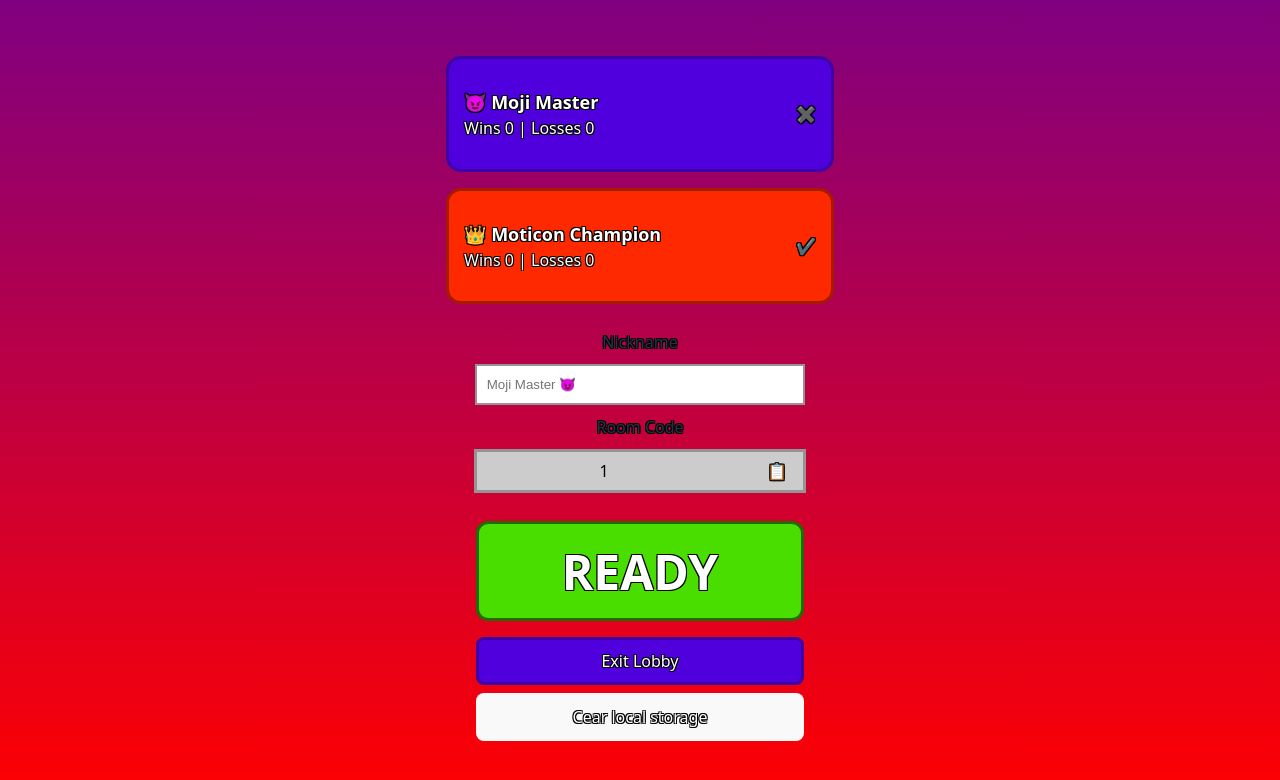
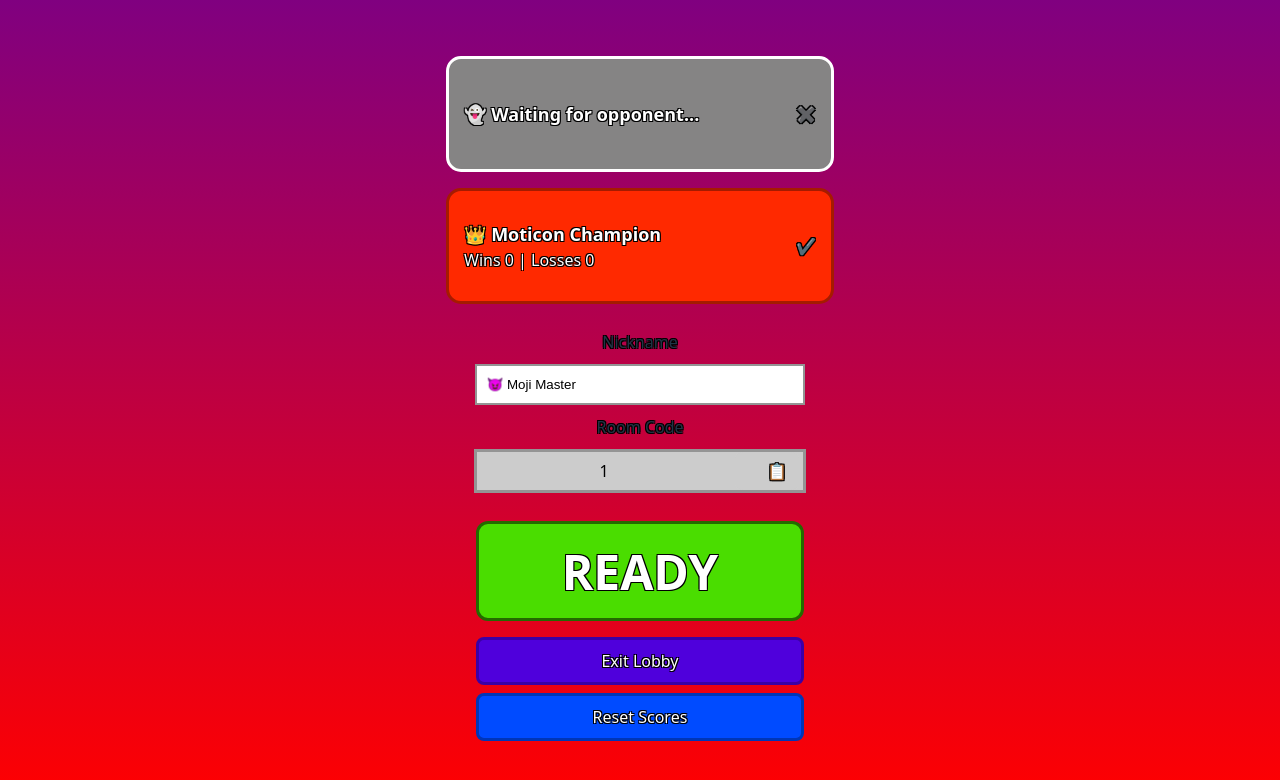
Before and after one commit to HazyWinner555/emoji-dualing, a React (Vite) app in the folder emoji-dueling/: page /1/1/lobby in a window 1280 px wide. Shown: the top 780 px of the page. Built offline with nearby package versions, Linux system fonts and the light colour scheme; no server answers.

Commit message:
Basically fully functional
Username is passed between pages, css works, gameplay works, random numbers work, everything is good :D

```diff
--- a/emoji-dueling/src/Pages/Duel.jsx
+++ b/emoji-dueling/src/Pages/Duel.jsx
@@ -22,7 +22,7 @@ function Duel(props) {
     const opponentIsHost = !userIsHost
 
     // username and lives is for display in the boxes, and for tracking when the game ends.
-    const [userUsername, setUserUsername] = useState(null)
+    const [userUsername, setUserUsername] = useState(localStorage.getItem("username") ? localStorage.getItem("username") : "😈 Moji Master")
     const [userLives, setUserLives] = useState(3)
     const [opponentUsername, setOpponentUsername] = useState(null)
     const [opponentLives, setOpponentLives] = useState(3)
@@ -95,7 +95,7 @@ function Duel(props) {
 
             thisEmojis = ["?", "?", "?", "?"];
 
-            setUserUsername("😈 Moji Master")
+            setUserUsername(userUsername)
             setOpponentUsername("👑 Moticon Champion")
             setEmojiList(thisEmojis)
             setQuestionEmoji(thisEmojis[0])
--- a/emoji-dueling/src/Pages/Gameover.jsx
+++ b/emoji-dueling/src/Pages/Gameover.jsx
@@ -24,11 +24,11 @@ function Gameover() {
     const reactionTimes = location.state?.reactionTimes;
 
 
-    const [userUsername, setUserUsername] = useState(null)
+    const [userUsername, setUserUsername] = useState(localStorage.getItem("username") ? localStorage.getItem("username") : "😈 Moji Master")
     const [userWin, setUserWin] = useState()
     const [userIsReady, setUserIsReady] = useState(false)
 
-    const [opponentUsername, setOpponentUsername] = useState(null)
+    const [opponentUsername, setOpponentUsername] = useState(localStorage.getItem("opponentUsername") ? localStorage.getItem("opponentUsername") : "👑 Moticon Champion")
     const [opponentWin, setOpponentWin] = useState()
     const [opponentIsReady, setOpponentReady] = useState(false)
     const [opponentLeft, setOpponentLeft] = useState(false)
@@ -69,7 +69,7 @@ function Gameover() {
     useEffect(() => {                                           // The server should set up usernames & rounds.
         // Set default test usernames if they are not yet set
         if (presentationMode && !userUsername && !opponentUsername) {
-            setUserUsername("😈 Moji Master")
+            setUserUsername(userUsername)
             setOpponentUsername("👑 Moticon Champion")
         }
     }, [presentationMode, userUsername, opponentUsername])
@@ -121,13 +121,13 @@ function Gameover() {
                     localStorage.removeItem("victory")
                     navigate(`/${roomCode}/${userIsHost}/lobby`)
                 }}>
-                    Return to lobby.
+                    Return to Lobby
                 </button>
                 <button className="lc-orange" onClick={() => {
                     localStorage.removeItem("victory")
                     navigate(`/`)
                 }}>
-                    Return to main menu.
+                    Return to Main Menu
                 </button>
             </div>
         </div>
--- a/emoji-dueling/src/Pages/Home.jsx
+++ b/emoji-dueling/src/Pages/Home.jsx
@@ -19,7 +19,7 @@ function Home() {
     const presentationMode = true;
     const [roomID, setRoomID] = useState(null);
     const [joinRoomLink, setJoinRoomLink] = useState("");
-    const [username, setUsername] = useState("");
+    const [username, setUsername] = useState(localStorage.getItem("username") ? localStorage.getItem("username") : "😈 Moji Master");
     const navigate = useNavigate();
     const socket = ServerConnection();
 
--- a/emoji-dueling/src/Pages/Lobby.jsx
+++ b/emoji-dueling/src/Pages/Lobby.jsx
@@ -3,7 +3,7 @@
         Relevant user data: username, score (wins/losses), ready state, host state
         See full user object structure in the UserStatus component.
     Ensure navigate function works correctly with server.
-       The generic links are as follows:
+        The generic links are as follows:
         /roomCode/isHost/Page
 
 */
@@ -17,7 +17,7 @@ import ServerConnection from "../components/ServerConnection";
 
 function Lobby() {
     const presentationMode = true
-    const [userUsername, setUserUsername] = useState(null);
+    const [userUsername, setUserUsername] = useState(localStorage.getItem("username") ? localStorage.getItem("username") : "😈 Moji Master");
     const [userScore, setUserScore] = useState();
     const [userIsReady, setUserReady] = useState(false);
     const [username, setUsername] = useState(null);
@@ -35,7 +35,7 @@ function Lobby() {
 
     useEffect(() => {
         if (presentationMode) {
-            setUserUsername("😈 Moji Master")
+            setUserUsername(localStorage.getItem("username"))
             setOpponentUsername("👑 Moticon Champion")
             setOpponentReady(true)
             setUserScore([(Number(localStorage.getItem('wins')) || 0), (Number(localStorage.getItem('losses')) || 0)])
@@ -207,12 +207,12 @@ function Lobby() {
                     Exit Lobby
                 </button>
 
-                <button
+                <button className="button-blue"
                     onClick={() => {
                         localStorage.clear()
                         setUserReady(false)
                     }}>
-                    Cear local storage
+                    Reset Scores
                 </button>
             </ div>
         </div>
--- a/emoji-dueling/src/Pages/Start.jsx
+++ b/emoji-dueling/src/Pages/Start.jsx
@@ -25,7 +25,7 @@ function Start() {
     let playerUsername, opponentUsername, playerWins, playerLoss, opponentWins, opponentLoss, isHost
 
     if (isTestng) {                                                 // All of thiss data should be set up by the server.
-        playerUsername = "😈 Moji Master"
+        playerUsername = localStorage.getItem("username") ? localStorage.getItem("username") : "😈 Moji Master"
         opponentUsername = "👑 Moticon Champion"
         isHost = userIsHost
         playerWins = localStorage.getItem("wins")
--- a/emoji-dueling/src/components/NicknameInput.jsx
+++ b/emoji-dueling/src/components/NicknameInput.jsx
@@ -55,6 +55,7 @@ function NicknameInput({ onUsernameChange = () => {}, initialUsername = "" }) {
     const handleChange = (e) => {
         const newUsername = e.target.value;
         setUsername(newUsername);
+        localStorage.setItem("username", newUsername)
         setStatusMessage("");
         setIsValid(true);
 
@@ -66,6 +67,7 @@ function NicknameInput({ onUsernameChange = () => {}, initialUsername = "" }) {
         // If user manually cleared the field
         if (newUsername === "") {
             setIsManuallyCleared(true);
+            localStorage.setItem("username", "😈 Moji Master")
             return;
         }
 
--- a/emoji-dueling/src/components/RoundSummary.jsx
+++ b/emoji-dueling/src/components/RoundSummary.jsx
@@ -10,7 +10,7 @@ function RoundSummary(props) {
     }
     return (
         <div className={`roundSummary`}>
-            {props.userEmoji}
+            <span><b>{props.userEmoji}</b> | </span>
             <span className={"round-label"}>
                 Round {props.index}: {" "}
             </span>
--- a/emoji-dueling/src/components/UserStatus.jsx
+++ b/emoji-dueling/src/components/UserStatus.jsx
@@ -20,7 +20,7 @@ function UserStatus(props) {
                             : props.username}
                     </p>
                     <p className="winsLossesPara">
-                        {props.username && props.username !== "null"
+                        {props.username && props.username !== "null" && props.score
                             ? `Wins ${props.score[0]} | Losses ${props.score[1]}`
                             : ""}
                     </p>
```
